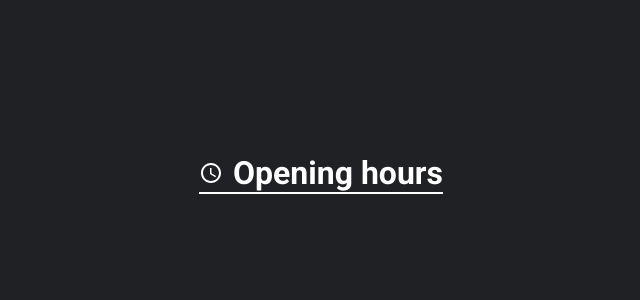
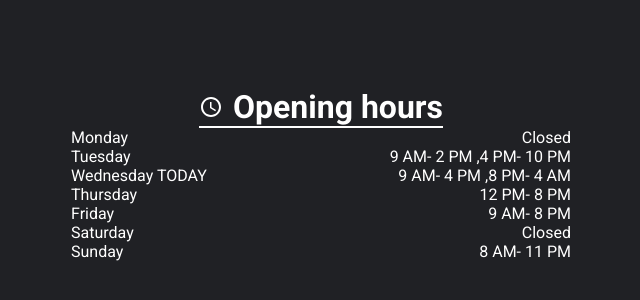
Before and after one commit to ridmitri/time-slots, a React (Vite) app: page / in a window 1280 px wide. Shown: the part 226-526 px from the top of the page, without its empty margins (319-959 px from the left). Built offline with nearby package versions, Linux system fonts and the light colour scheme.

Commit message:
Render list of opening hours from sample payload

```diff
--- a/package.json
+++ b/package.json
@@ -13,6 +13,7 @@
   "dependencies": {
     "@fontsource/roboto": "^4.5.7",
     "@mui/icons-material": "^5.8.4",
+    "babel-plugin-styled-components": "^2.0.7",
     "react": "^18.0.0",
     "react-dom": "^18.0.0",
     "styled-components": "^5.3.5"
--- a/src/App.tsx
+++ b/src/App.tsx
@@ -1,6 +1,7 @@
 import styled from 'styled-components';
 import AccessTimeIcon from 'components/Icon/AccessTime';
 import { font } from 'components/theme';
+import HoursList from 'components/HoursList';
 
 const Container = styled.div`
   text-align: center;
@@ -9,6 +10,8 @@ const Container = styled.div`
   align-items: center;
   justify-content: center;
   background-color: ${(props) => props.theme.color.black};
+  color: ${(props) => props.theme.color.white};
+  flex-direction: column;
 `;
 
 const Title = styled.h1`
@@ -26,13 +29,13 @@ const Header = styled.header`
 
 function App() {
   const title = 'Opening hours';
-
   return (
     <Container>
       <Header>
         <AccessTimeIcon />
         <Title>{title}</Title>
       </Header>
+      <HoursList />
     </Container>
   );
 }
--- /dev/null
+++ b/src/components/HoursList/index.tsx
@@ -0,0 +1,53 @@
+import uuid from 'utils/uuid';
+import tranformHours, { DayOfWeek } from 'utils/transformHours';
+import isToday from 'utils/isToday';
+
+import {
+  Container,
+  List,
+  ListItem,
+  Day,
+  Hours,
+  HoursItem,
+  Closed,
+} from './styled';
+import payload from './payload';
+
+const TODAY = new Date().getUTCDay();
+
+export default function HoursList() {
+  const hoursPayload = tranformHours(payload);
+  console.log('TODAY', TODAY);
+
+  return (
+    <Container>
+      <List>
+        {Object.entries(hoursPayload).map(([day, hours]) => {
+          const dayOfWeek = day as DayOfWeek;
+          return (
+            <ListItem key={uuid()}>
+              <Day>
+                {day} {isToday(dayOfWeek) ? 'TODAY' : null}
+              </Day>
+              {hours === null ? (
+                <Closed>Closed</Closed>
+              ) : (
+                <Hours>
+                  {hours?.map((item, i) => (
+                    <HoursItem key={uuid()}>
+                      <>
+                        {i % 2 ? '-' : null} {item.hour}
+                        {item.beforeNoon ? ' AM ' : ' PM '}
+                        {i && i < hours.length - 1 && i % 2 ? ', ' : null}
+                      </>
+                    </HoursItem>
+                  ))}
+                </Hours>
+              )}
+            </ListItem>
+          );
+        })}
+      </List>
+    </Container>
+  );
+}
--- /dev/null
+++ b/src/components/HoursList/payload.ts
@@ -0,0 +1,34 @@
+import { Payload } from 'utils/transformHours';
+
+const H = 3600;
+
+const payload: Payload = {
+  monday: [],
+  tuesday: [
+    { type: 'open', value: 9 * H },
+    { type: 'close', value: 14 * H },
+    { type: 'open', value: 16 * H },
+    { type: 'close', value: 22 * H },
+  ],
+  wednesday: [
+    { type: 'open', value: 9 * H },
+    { type: 'close', value: 16 * H },
+    { type: 'open', value: 20 * H },
+  ],
+  thursday: [
+    { type: 'close', value: 4 * H },
+    { type: 'open', value: 12 * H },
+    { type: 'close', value: 20 * H },
+  ],
+  friday: [
+    { type: 'open', value: 32400 },
+    { type: 'close', value: 72000 },
+  ],
+  saturday: [],
+  sunday: [
+    { type: 'open', value: 8 * H },
+    { type: 'close', value: 23 * H },
+  ],
+};
+
+export default payload;
--- /dev/null
+++ b/src/components/HoursList/styled.ts
@@ -0,0 +1,36 @@
+import styled, { css } from 'styled-components';
+
+const flex = css`
+  display: flex;
+`;
+
+export const Container = styled.div`
+  ${flex}
+  min-width: 500px;
+`;
+
+export const List = styled.div`
+  display: flex;
+  flex-direction: column;
+  width: 100%;
+`;
+
+export const ListItem = styled.div`
+  ${flex}
+  justify-content: space-between;
+`;
+
+export const Day = styled.div`
+  ${flex}
+  text-transform: capitalize;
+`;
+
+export const Hours = styled.div`
+  ${flex}
+`;
+
+export const HoursItem = styled.div`
+  ${flex}
+`;
+
+export const Closed = styled.div``;
--- /dev/null
+++ b/src/utils/isToday.ts
@@ -0,0 +1,7 @@
+import { DAYS, DayOfWeek } from './transformHours';
+
+const TODAY = new Date().getDay();
+
+export default function isToday(dayOfWeek: DayOfWeek) {
+  return DAYS[TODAY - 1] === dayOfWeek;
+}
--- a/src/utils/transformHours/index.ts
+++ b/src/utils/transformHours/index.ts
@@ -8,7 +8,7 @@ export const secondsToHours = (seconds: number) => {
   return Math.floor(hours);
 };
 
-const DAYS = [
+export const DAYS = [
   'monday',
   'tuesday',
   'wednesday',
@@ -18,7 +18,7 @@ const DAYS = [
   'sunday',
 ] as const;
 
-type DayOfWeek = typeof DAYS[number];
+export type DayOfWeek = typeof DAYS[number];
 
 export type OpeningHours = {
   type: 'open' | 'close';
--- /dev/null
+++ b/src/utils/uuid.ts
@@ -0,0 +1,10 @@
+/* eslint-disable no-bitwise */
+export default function uuidv4() {
+  return 'xxxxxxxx-xxxx-4xxx-yxxx-xxxxxxxxxxxx'.replace(/[xy]/g, (c) => {
+    const r = (Math.random() * 16) | 0;
+    const v = c === 'x' ? r : (r & 0x3) | 0x8;
+    return v.toString(16);
+  });
+}
+
+/* eslint-enable */
--- a/vite.config.ts
+++ b/vite.config.ts
@@ -6,7 +6,21 @@ import react from '@vitejs/plugin-react';
 // https://vitejs.dev/config/
 export default defineConfig(() => {
   return {
-    plugins: [react()],
+    plugins: [
+      react({
+        babel: {
+          plugins: [
+            [
+              'babel-plugin-styled-components',
+              {
+                displayName: true,
+                fileName: false,
+              },
+            ],
+          ],
+        },
+      }),
+    ],
 
     resolve: {
       alias: {
```
Also changed, not shown: 1 other file (tests, documents, lock files or other folders).
